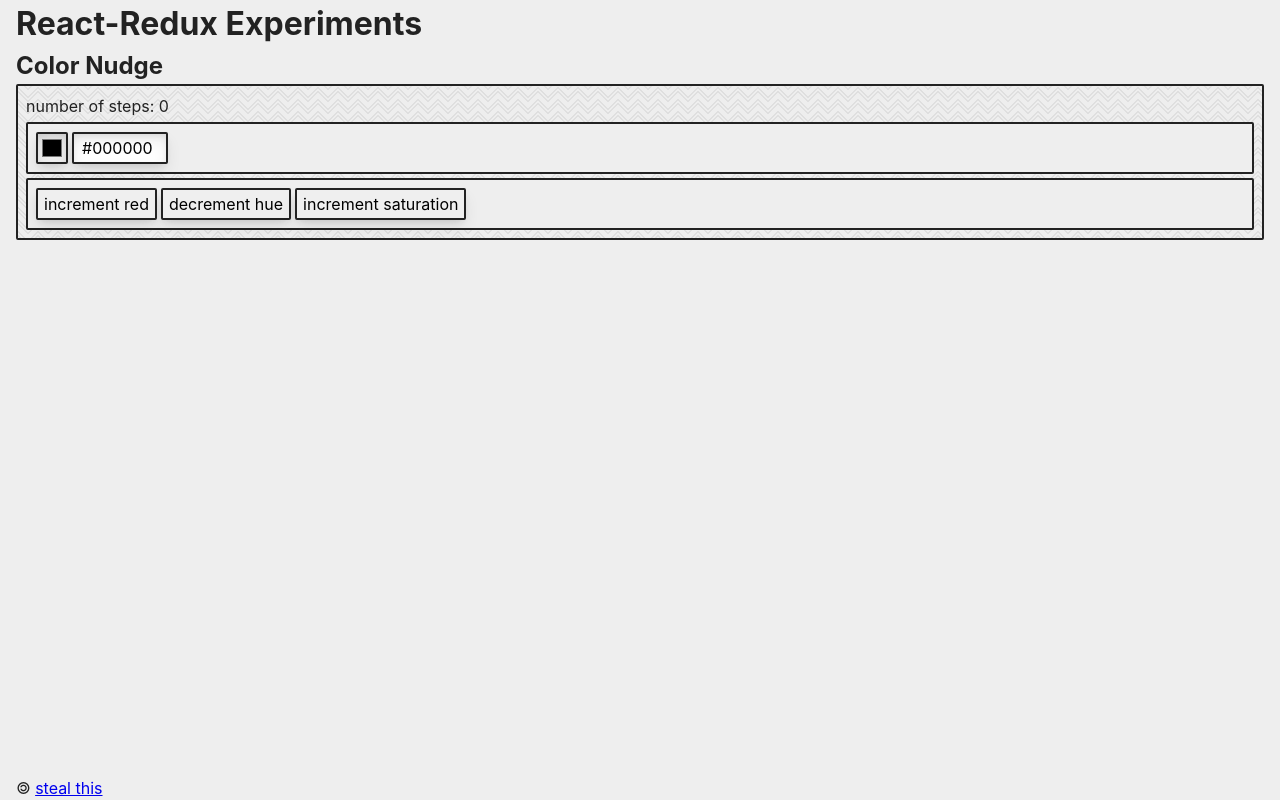
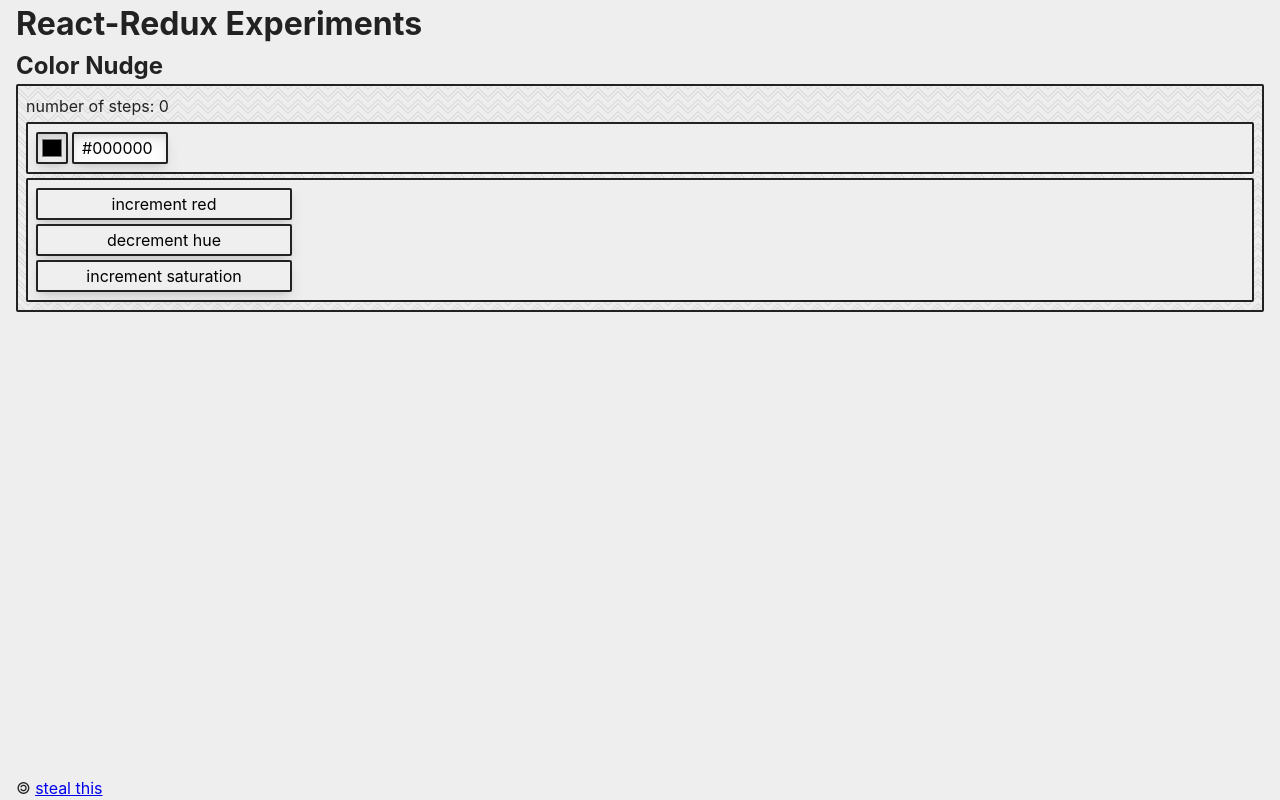
Before and after one commit to tif-calin/color-nudge, a React (Create React App) app: page / in a window 1280 px wide. Built offline with nearby package versions, Linux system fonts and the light colour scheme.

Commit message:
fix width styling

```diff
--- a/src/components/ColorNudger.css
+++ b/src/components/ColorNudger.css
@@ -11,3 +11,11 @@
   border: 2px solid #222;
   border-radius: 0.125rem;
 }
+
+.ColorNudger > div:nth-of-type(2) {
+  flex-direction: column;
+}
+
+.ColorNudger > div:nth-of-type(2) button {
+  max-width: 16rem;
+}
```
